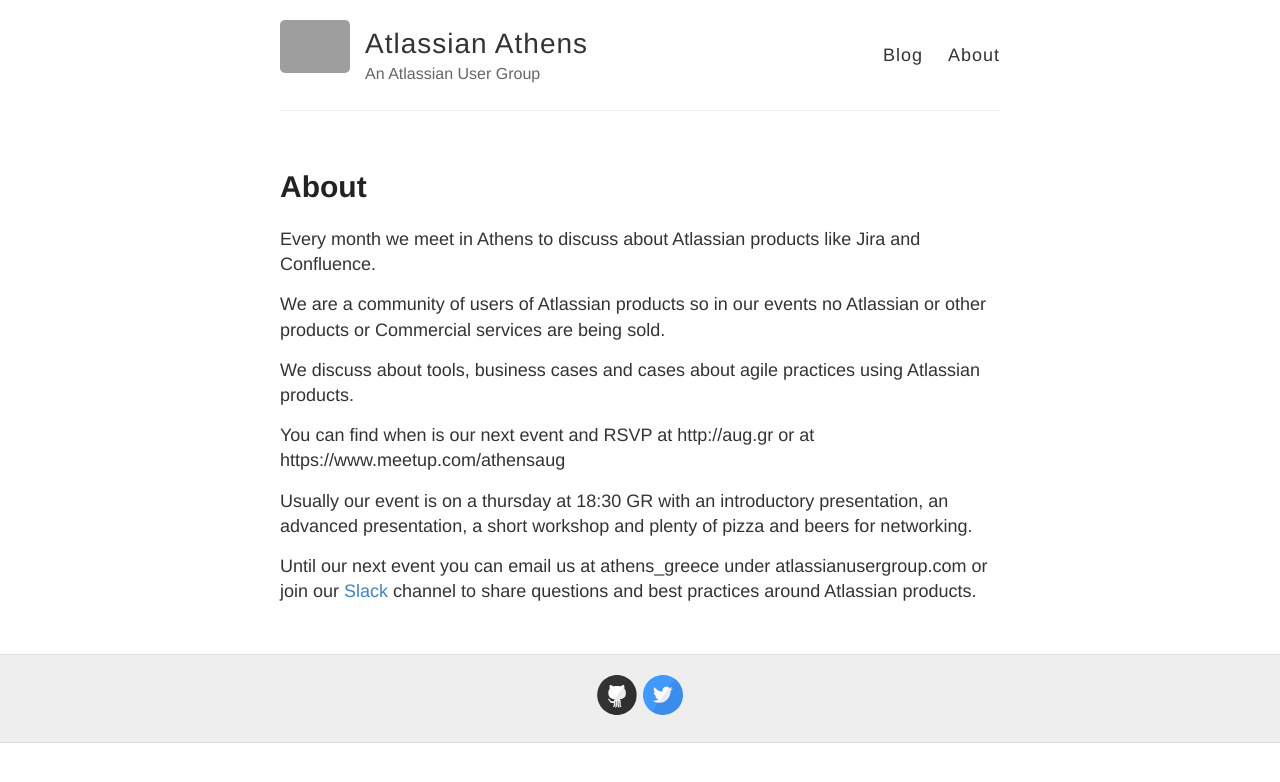
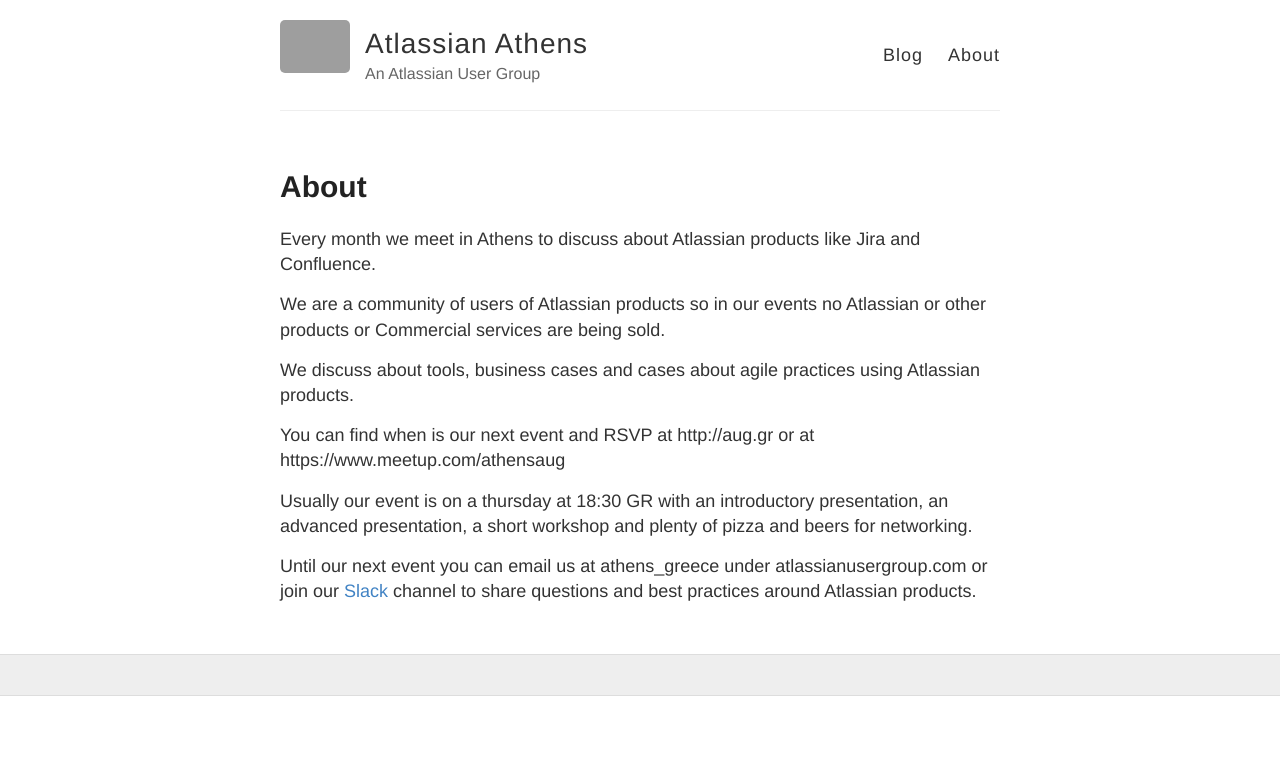
Before and after one commit to auggr/auggr.github.io, a Jekyll site: the page built from about.md, in a window 1280 px wide. Shown: the top 782 px of the page. Built offline with Jekyll 4.4.1, drawn with Linux system fonts in a browser that asks for light colours; grey boxes are pictures that could not be loaded.

Commit message:
remove links from footer

```diff
--- a/_includes/svg-icons.html
+++ b/_includes/svg-icons.html
@@ -1,13 +1,9 @@
 {% if site.footer-links.dribbble %}<a href="https://dribbble.com/{{ site.footer-links.dribbble }}"><i class="svg-icon dribbble"></i></a>{% endif %}
-{% if site.footer-links.email %}<a href="mailto:{{ site.footer-links.email }}"><i class="svg-icon email"></i></a>{% endif %}
 {% if site.footer-links.facebook %}<a href="https://www.facebook.com/{{ site.footer-links.facebook }}"><i class="svg-icon facebook"></i></a>{% endif %}
 {% if site.footer-links.flickr %}<a href="https://www.flickr.com/{{ site.footer-links.flickr }}"><i class="svg-icon flickr"></i></a>{% endif %}
-{% if site.footer-links.github %}<a href="https://github.com/{{ site.footer-links.github }}"><i class="svg-icon github"></i></a>{% endif %}
 {% if site.footer-links.instagram %}<a href="https://instagram.com/{{ site.footer-links.instagram }}"><i class="svg-icon instagram"></i></a>{% endif %}
 {% if site.footer-links.linkedin %}<a href="https://www.linkedin.com/in/{{ site.footer-links.linkedin }}"><i class="svg-icon linkedin"></i></a>{% endif %}
 {% if site.footer-links.pinterest %}<a href="https://www.pinterest.com/{{ site.footer-links.pinterest }}"><i class="svg-icon pinterest"></i></a>{% endif %}
 {% if site.footer-links.rss %}<a href="{{ site.baseurl }}/feed.xml"><i class="svg-icon rss"></i></a>{% endif %}
-{% if site.footer-links.twitter %}<a href="https://www.twitter.com/{{ site.footer-links.twitter }}"><i class="svg-icon twitter"></i></a>{% endif %}
 {% if site.footer-links.stackoverflow %}<a href="http://stackoverflow.com/{{ site.footer-links.stackoverflow }}"><i class="svg-icon stackoverflow"></i></a>{% endif %}
 {% if site.footer-links.youtube %}<a href="https://youtube.com/{{ site.footer-links.youtube }}"><i class="svg-icon youtube"></i></a>{% endif %}
-{% if site.footer-links.googleplus %}<a href="https://plus.google.com/{{ site.footer-links.googleplus }}"><i class="svg-icon googleplus"></i></a>{% endif %}
```
